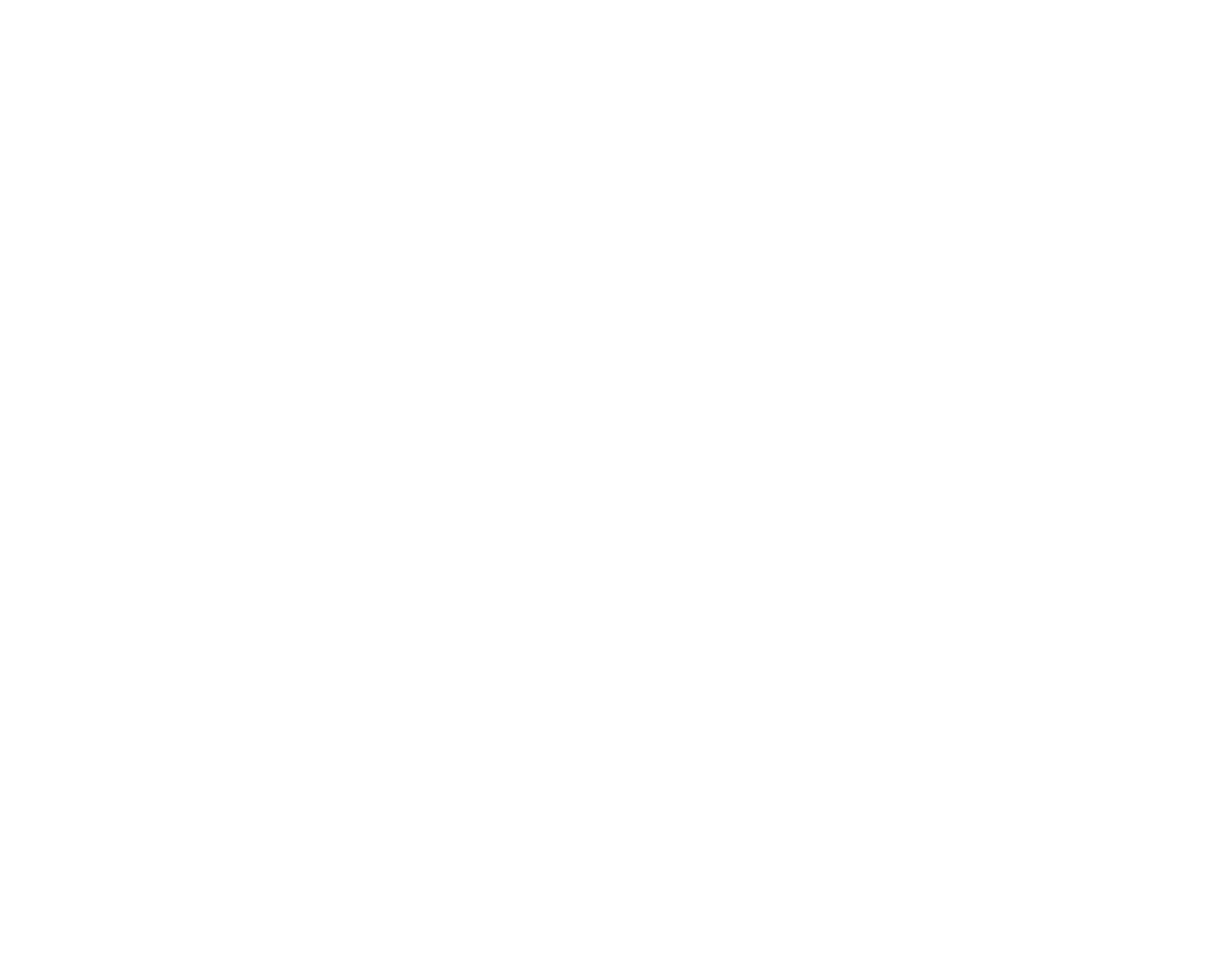
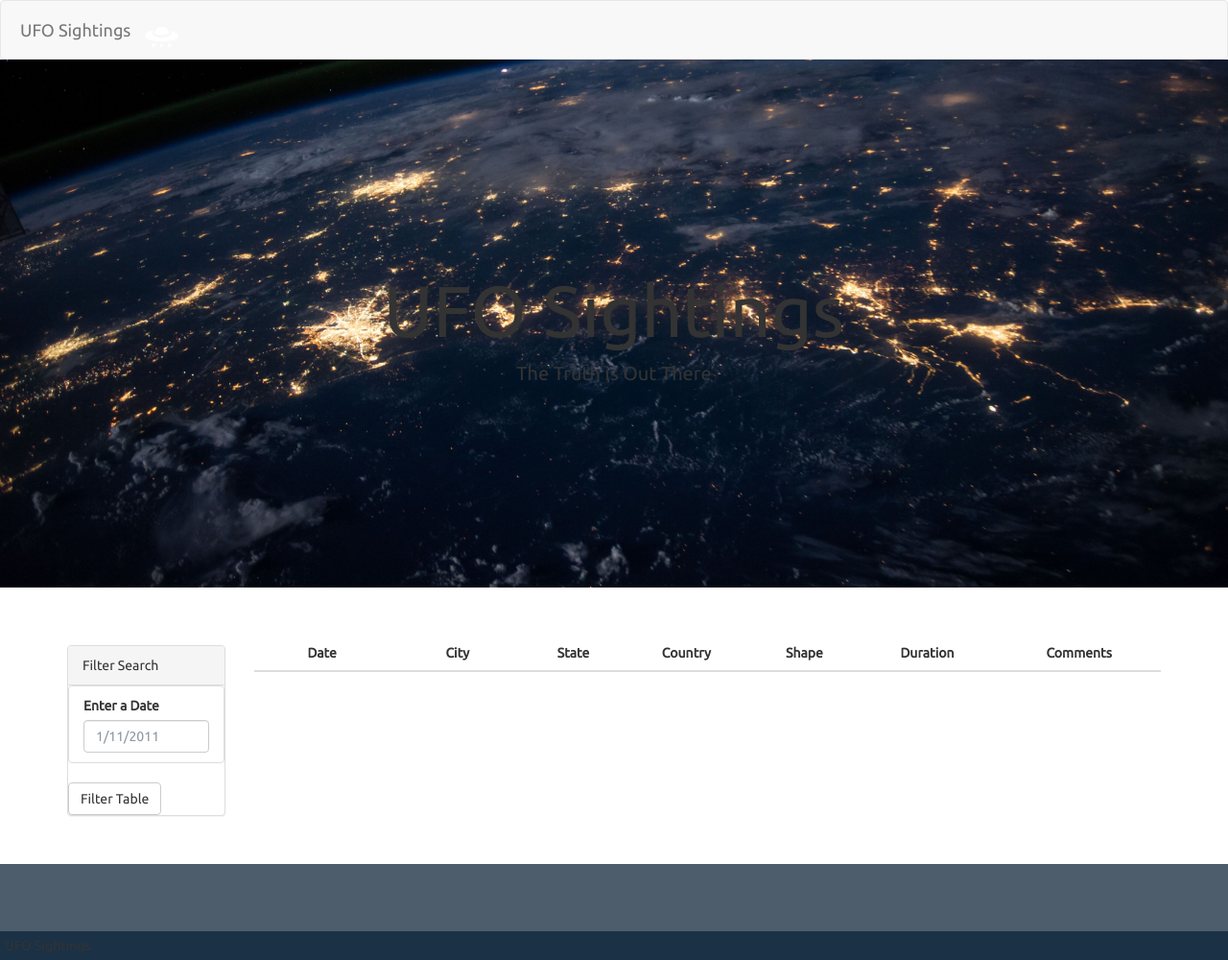
Before and after one commit to gregb23/javascript-challenge, a plain HTML site: page UFO-level-1/index.html in a window 1280 px wide. Shown: the whole page at 96% size. Before the commit the page ends 800 px from the top, so only its background shows below. Drawn offline with nearby package versions, Linux system fonts and the light colour scheme.

Commit message:
working on app.js code

```diff
--- a/UFO-level-1/index.html
+++ b/UFO-level-1/index.html
@@ -1,5 +1,6 @@
 <!DOCTYPE html>
 <html>
+
 <head>
   <meta charset="utf-8">
   <title>UFO Finder</title>
@@ -10,6 +11,69 @@
 </head>
 
 <body>
+  <div class="wrapper">
+    <nav class="navbar navbar-default">
+      <div class="container-fluid">
+        <div class="navbar-header">
+          <a class="navbar-brand" href="index.html">UFO Sightings
+            <img class="nav-ufo" src="static/images/ufo.svg">
+          </a>
+        </div>
+      </div>
+    </nav>
+    <div class="hero text-center">
+      <h1>UFO Sightings</h1>
+      <p>The Truth is Out There</p>
+    </div>
+    <div class="container">
+      <div class="row margin-top-50">
+        <div class="col-md-2">
+          <aside class="filters">
+            <div class="panel panel-default">
+              <div class="panel-heading">Filter Search</div>
+              <div class="panel-body">
+                <form>
+                  <div class="form-group">
+                    <ul class="list-group" id="filters">
+                      <li class="filter list-group-item">
+                        <label for="date">Enter a Date</label>
+                        <input class="form-control" id="datetime" type="text" placeholder="1/11/2011">
+                      </li>
+                    </ul>
+                  </div>
+                  <button id="filter-btn" type="button" class="btn btn-default">Filter Table</button>
+                </form>
+              </div>
+            </div>
+          </aside>
+        </div>
+        <div class="col-md-10">
+          <div id="table-area" class="">
+            <table id="ufo-table" class="table table-striped">
+              <thead>
+                <tr>
+                  <th class="table-head">Date</th>
+                  <th class="table-head">City</th>
+                  <th class="table-head">State</th>
+                  <th class="table-head">Country</th>
+                  <th class="table-head">Shape</th>
+                  <th class="table-head">Duration</th>
+                  <th class="table-head">Comments</th>
+                </tr>
+              </thead>
+              <tbody></tbody>
+            </table>
+          </div>
+        </div>
+      </div>
+    </div>
+    <footer class="footer">
+      <span class="bottom">UFO Sightings</span>
+    </footer>
+  </div>
+  <script src="https://cdnjs.cloudflare.com/ajax/libs/d3/4.11.0/d3.js"></script>
+  <script src="static/js/data.js"></script>
+  <script src="static/js/app.js"></script>
+</body>
 
-</body>
 </html>
--- a/UFO-level-1/static/js/app.js
+++ b/UFO-level-1/static/js/app.js
@@ -1,4 +1,15 @@
 // from data.js
-var tableData = data;
+const tableData = data;
 
 // YOUR CODE HERE!
+const button = d3.select ("#filter-btn")
+
+//select form
+const form = d3.select("#form")
+
+//select table
+const tableBody = d3.select(".table-body");
+
+//create event
+button.on("click", runFilter);
+form.on("submit", runFilter);
```
Lines whose indentation alone changed are shown as unchanged.
